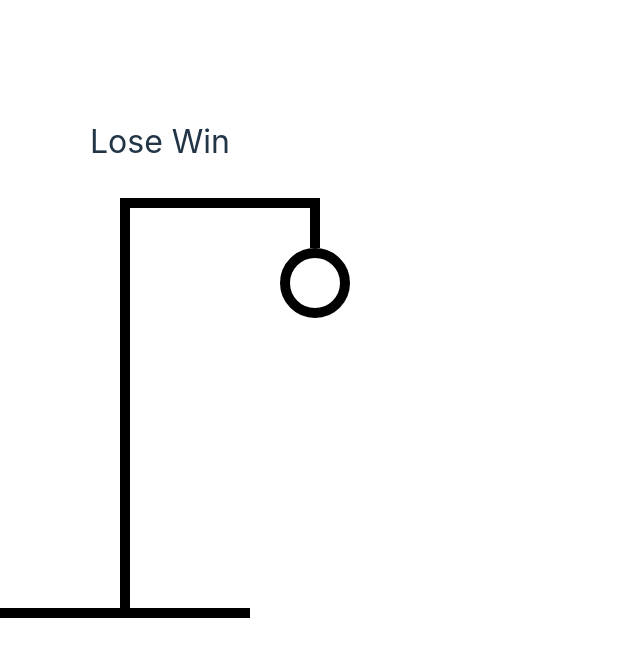
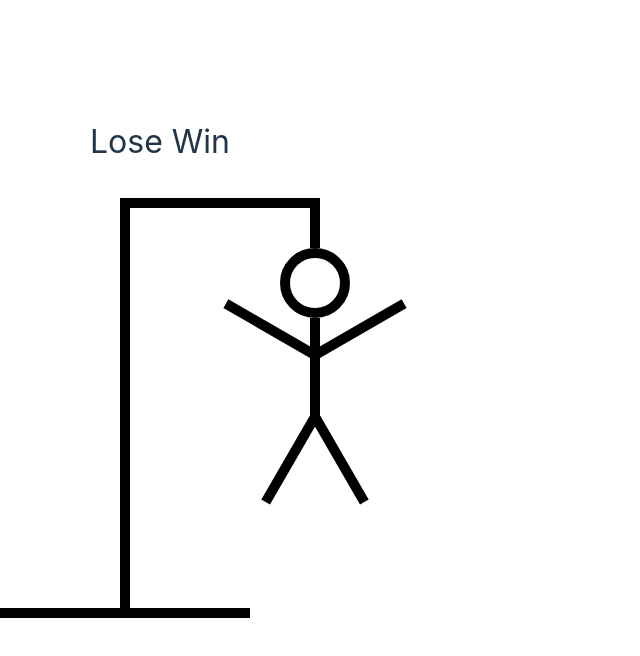
Before and after one commit to Michila0/Hangman_WordGame, a React (Vite) app: page / in a window 1280 px wide. Shown: the top 656 px of the page, without its empty margins (0-640 px from the left). Built offline with nearby package versions, Linux system fonts and the light colour scheme; the HTML template or start-up script is replaced by a standard one.

Commit message:
finished create the man

```diff
--- a/src/HangmanDrawing.tsx
+++ b/src/HangmanDrawing.tsx
@@ -1,10 +1,45 @@
+//create the man phototype
 const HEAD = (
 
     <div style={{width: "50px", height: "50px", borderRadius: "100px", border: "10px solid black", position: "absolute", top: "50px", right: "-30px"}}/> //create the circle
 )
+
+const BODY = (
+
+    <div style={{width: "10px", height: "100px", background: "black", position: "absolute", top: "120px", right: 0}}/>
+)
+
+const RIGHT_ARM = (
+
+    <div style={{width: "100px", height: "10px", background: "black", position: "absolute", top: "150px", right: "-100px", rotate: "-30deg", transformOrigin: "left bottom"}}/>
+)
+
+const LEFT_ARM = (
+
+    <div style={{width: "100px", height: "10px", background: "black", position: "absolute", top: "150px", right: "10px", rotate: "30deg", transformOrigin: "right bottom"}}/>
+)
+
+const RIGHT_LEG = (
+
+    <div style={{width: "100px", height: "10px", background: "black", position: "absolute", top: "210px", right: "-90px", rotate: "60deg", transformOrigin: "left bottom"}}/>
+)
+
+const LEFT_LEG = (
+
+    <div style={{width: "100px", height: "10px", background: "black", position: "absolute", top: "210px", right: 0, rotate: "-60deg", transformOrigin: "right bottom"}}/>
+)
+
 export function HangmanDrawing() {
     return <div style={{position: "relative"}}>
+        {/*set up the man */}
         {HEAD}
+        {BODY}
+        {RIGHT_ARM}
+        {LEFT_ARM}
+        {RIGHT_LEG}
+        {LEFT_LEG}
+
+        {/*create the black line*/}
         <div style={{ height: "50px", width: "10px", background: "black", position:"absolute",top: 0, right: 0}}/>
 
         <div style={{ height: "10px", width: "200px", background: "black", marginLeft: "120px"}}/>
```
